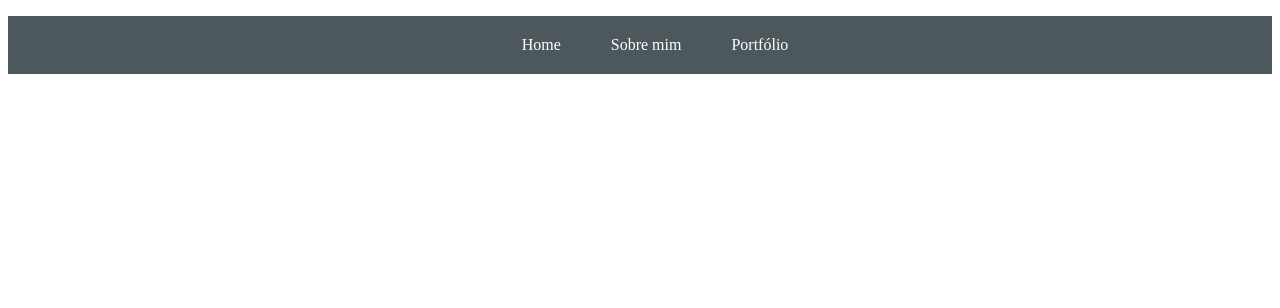
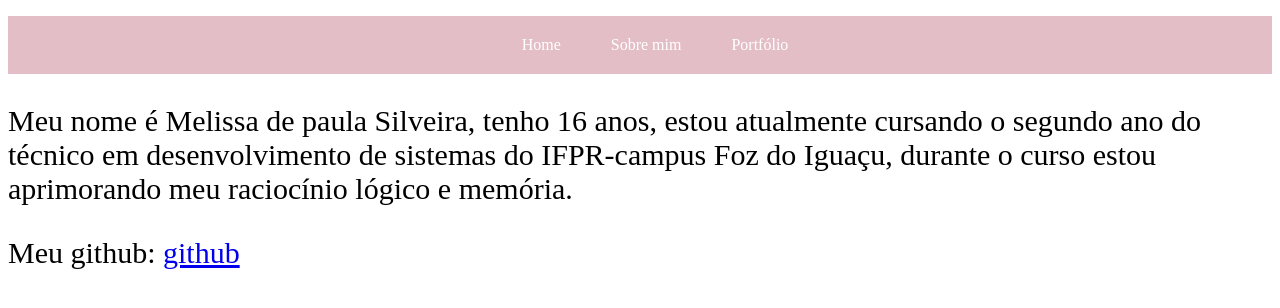
Before and after one commit to Mealissa1929/portfolio, a plain HTML site: page sobre_mim.html in a window 1280 px wide. Drawn offline with Linux system fonts and the light colour scheme.

Commit message:
sobre_mim.html

```diff
--- a/sobre_mim.html
+++ b/sobre_mim.html
@@ -11,12 +11,12 @@
                 display: flex;
                 flex-direction: row;
                 list-style-type :none;
-              background-color: #4C585B;
+              background-color:  #E3BEC6;
                 justify-content:center;
             }
             ul li {
 
-                background-color:  #4C585B;
+                background-color:   #E3BEC6;
              margin-right: 10px;
 
 
@@ -25,14 +25,19 @@
 
                 text-decoration: none;
                 color: white ;
-                background-color:  #4C585B;
+                background-color:   #E3BEC6;
                padding: 20px;
                display: block;
                transition: all 0.5 ease;
             }
             ul li a:hover {
-                background-color: #7E99A3;
+                background-color: #EFDAD7;
                 font-weight: 200;
+            }
+
+            p{
+                font-size: 30px;
+                font-family: 'Times New Roman', Times, serif;
             }
         </style>
 </head>
@@ -45,6 +50,12 @@
         <li><a href="projetos.html">Portfólio</a></li>
     </ul>
 
+    <p>Meu nome é Melissa de paula Silveira, tenho 16 anos, estou atualmente cursando o segundo ano do técnico em desenvolvimento de sistemas do IFPR-campus Foz do Iguaçu, durante o curso estou aprimorando meu raciocínio lógico e memória.
+    </p>
+    <p>Meu github: <a href="https://github.com/Mealissa1929" target="_blank" rel="noopener noreferrer">github</a></p>
+
+    <img src="foto.jpg" alt="" width= "300px">
+
 
 </body>
 
```
